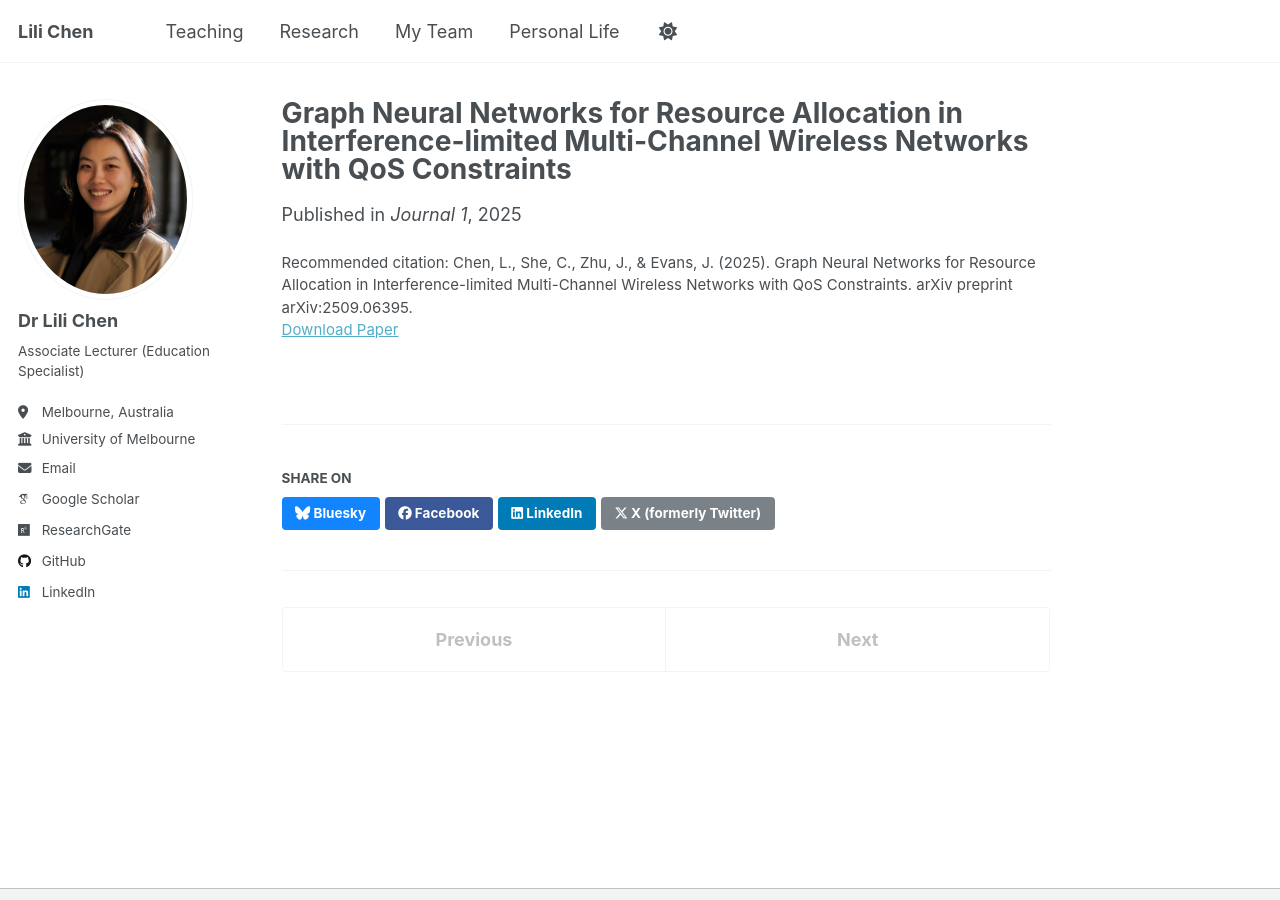
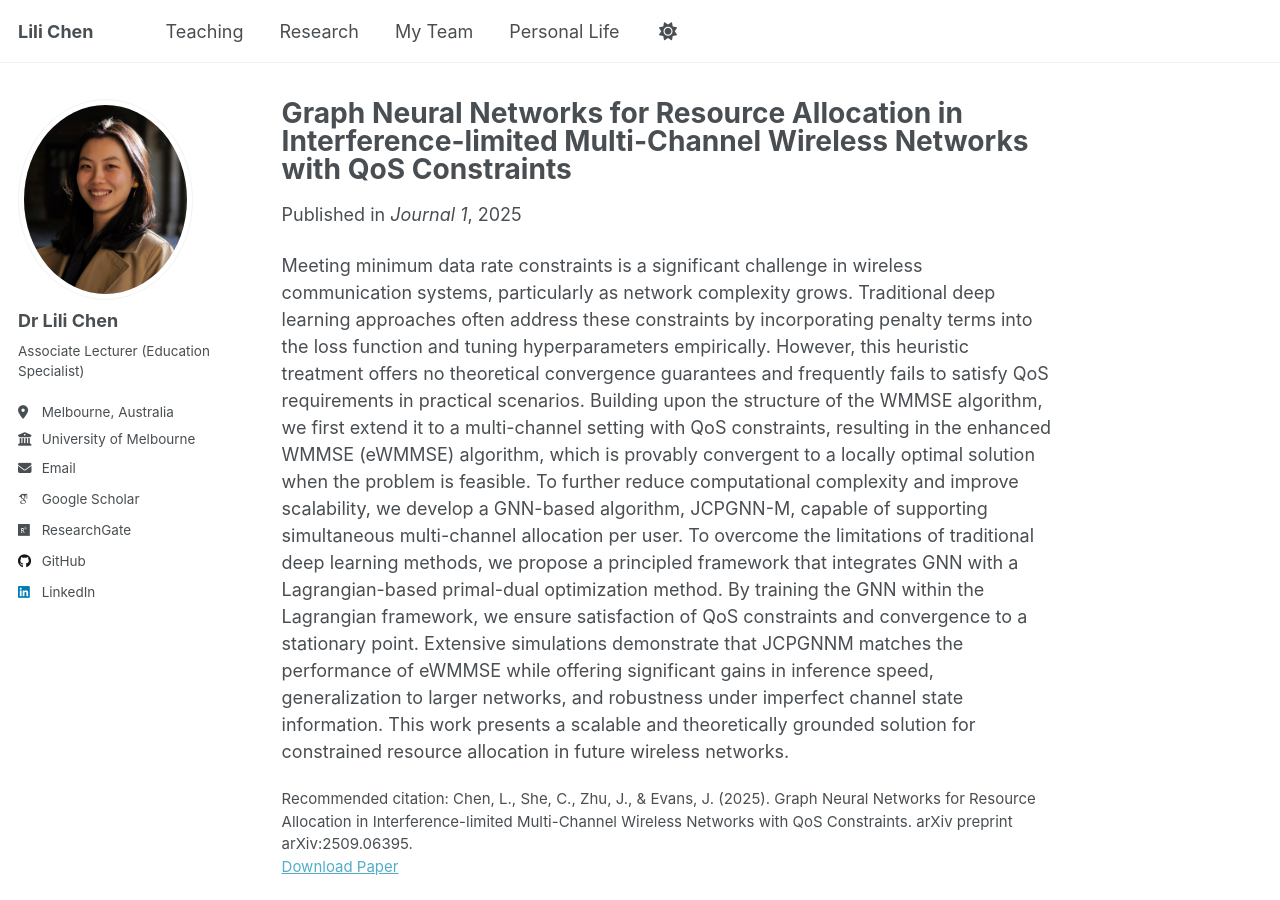
Before and after one commit to LilixChen/lilichen.github.io, a Jekyll site: the page built from _publications/2009-10-01-paper-title-number-1.md, in a window 1280 px wide and 900 px high. Built offline with Jekyll 4.4.1, drawn with Linux system fonts in a browser that asks for light colours; some web fonts are replaced; a script that is not in the unit is left out; part of the change alters nothing that is shown.

Commit message:
Update 2009-10-01-paper-title-number-1.md

```diff
--- a/_publications/2009-10-01-paper-title-number-1.md
+++ b/_publications/2009-10-01-paper-title-number-1.md
@@ -2,11 +2,12 @@
 title: "Graph Neural Networks for Resource Allocation in Interference-limited Multi-Channel Wireless Networks with QoS Constraints"
 collection: publications
 category: manuscripts
-excerpt: 'Meeting minimum data rate constraints is a significant challenge in wireless communication systems, particularly as
-network complexity grows. Traditional deep learning approaches often address these constraints by incorporating penalty terms into the loss function and tuning hyperparameters empirically. However, this heuristic treatment offers no theoretical convergence guarantees and frequently fails to satisfy QoS requirements in practical scenarios. Building upon the structure of the WMMSE algorithm, we first extend it to a multi-channel setting with QoS constraints, resulting in the enhanced WMMSE (eWMMSE) algorithm, which is provably convergent to a locally optimal solution when the problem is feasible. To further reduce computational complexity and improve scalability, we develop a GNN-based algorithm, JCPGNN-M, capable of supporting simultaneous multi-channel allocation per user. To overcome the limitations of traditional deep learning methods, we propose a principled framework that integrates GNN with a Lagrangian-based primal-dual optimization method. By training the GNN within the Lagrangian framework, we ensure satisfaction of QoS constraints and convergence to a stationary point. Extensive simulations demonstrate that JCPGNNM matches the performance of eWMMSE while offering significant gains in inference speed, generalization to larger networks, and robustness under imperfect channel state information. This work presents a scalable and theoretically grounded solution for constrained resource allocation in future wireless networks.'
+permalink: /publication/2010-10-01-paper-title-number-1
 date: 2025-09-08
 venue: 'Journal 1'
 #slidesurl: 'http://academicpages.github.io/files/slides1.pdf'
 paperurl: 'https://arxiv.org/pdf/2509.06395?'
 citation: 'Chen, L., She, C., Zhu, J., & Evans, J. (2025). Graph Neural Networks for Resource Allocation in Interference-limited Multi-Channel Wireless Networks with QoS Constraints. arXiv preprint arXiv:2509.06395.'
 ---
+Meeting minimum data rate constraints is a significant challenge in wireless communication systems, particularly as
+network complexity grows. Traditional deep learning approaches often address these constraints by incorporating penalty terms into the loss function and tuning hyperparameters empirically. However, this heuristic treatment offers no theoretical convergence guarantees and frequently fails to satisfy QoS requirements in practical scenarios. Building upon the structure of the WMMSE algorithm, we first extend it to a multi-channel setting with QoS constraints, resulting in the enhanced WMMSE (eWMMSE) algorithm, which is provably convergent to a locally optimal solution when the problem is feasible. To further reduce computational complexity and improve scalability, we develop a GNN-based algorithm, JCPGNN-M, capable of supporting simultaneous multi-channel allocation per user. To overcome the limitations of traditional deep learning methods, we propose a principled framework that integrates GNN with a Lagrangian-based primal-dual optimization method. By training the GNN within the Lagrangian framework, we ensure satisfaction of QoS constraints and convergence to a stationary point. Extensive simulations demonstrate that JCPGNNM matches the performance of eWMMSE while offering significant gains in inference speed, generalization to larger networks, and robustness under imperfect channel state information. This work presents a scalable and theoretically grounded solution for constrained resource allocation in future wireless networks.
```
